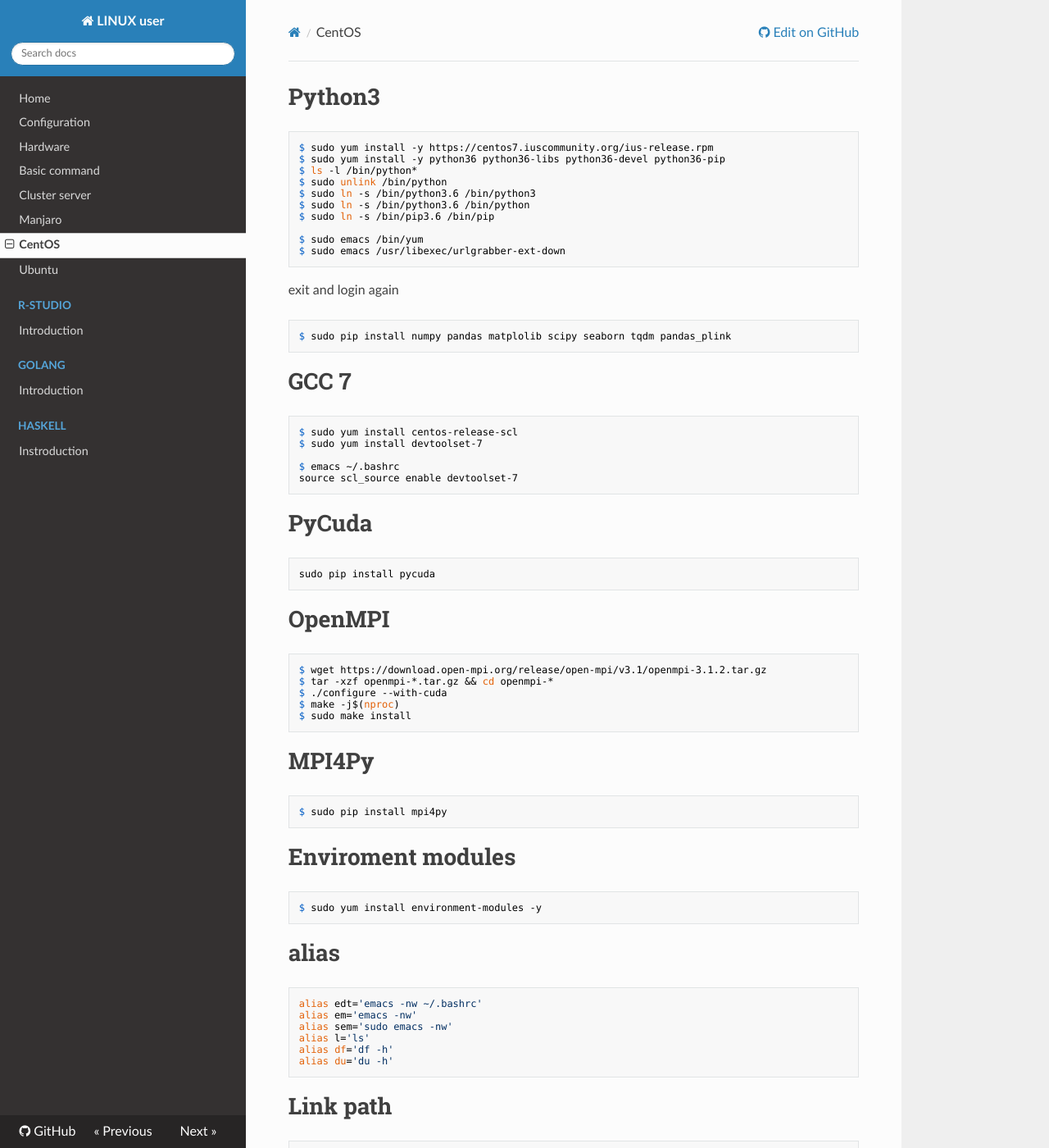
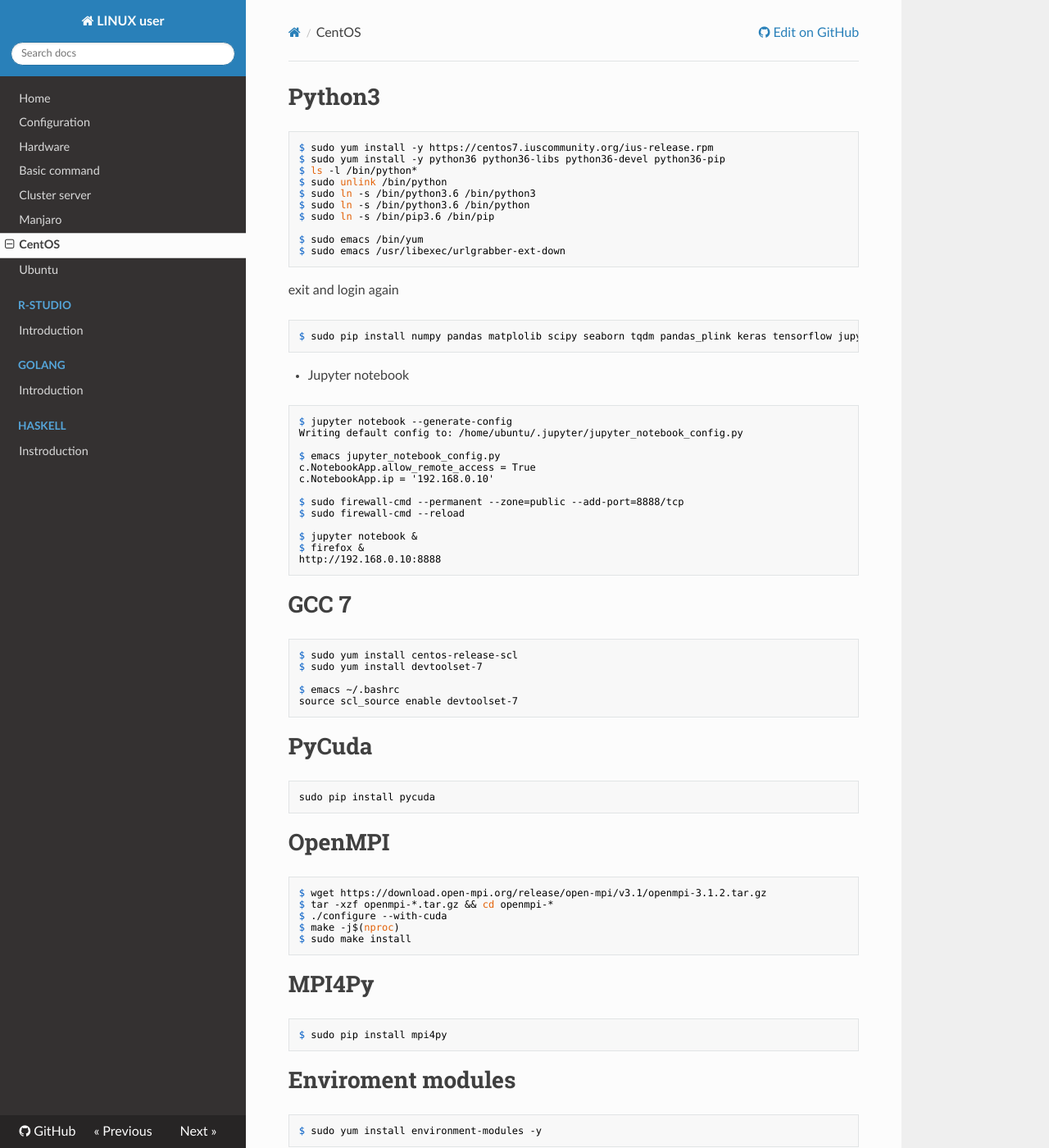
Before and after one commit to WonyoungCho/LINUX, an MkDocs documentation site: the page built from docs/centos_conf.md, in a window 1280 px wide and 1400 px high. Shown: the whole window at 82% size. Built offline with MkDocs 1.6.1, drawn with Linux system fonts in a browser that asks for light colours; nearby versions of some CDN libraries; old or Windows-style settings are respelled for this version of MkDocs; some of the changed text lies outside the part shown.

Commit message:
Update centos_conf.md

````diff
--- a/docs/centos_conf.md
+++ b/docs/centos_conf.md
@@ -13,8 +13,25 @@ $ sudo emacs /usr/libexec/urlgrabber-ext-down
 ```
 exit and login again
 ```
-$ sudo pip install numpy pandas matplolib scipy seaborn tqdm pandas_plink
+$ sudo pip install numpy pandas matplolib scipy seaborn tqdm pandas_plink keras tensorflow jupyter
 ```
+- Jupyter notebook
+```
+$ jupyter notebook --generate-config
+Writing default config to: /home/ubuntu/.jupyter/jupyter_notebook_config.py
+
+$ emacs jupyter_notebook_config.py
+c.NotebookApp.allow_remote_access = True
+c.NotebookApp.ip = '192.168.0.10'
+
+$ sudo firewall-cmd --permanent --zone=public --add-port=8888/tcp
+$ sudo firewall-cmd --reload
+
+$ jupyter notebook &
+$ firefox &
+http://192.168.0.10:8888
+```
+
 
 # GCC 7
 ```
@@ -56,6 +73,7 @@ alias sem='sudo emacs -nw'
 alias l='ls'
 alias df='df -h'
 alias du='du -h'
+alias jn='jupyter notebook &'
 ```
 
 # Link path
````
